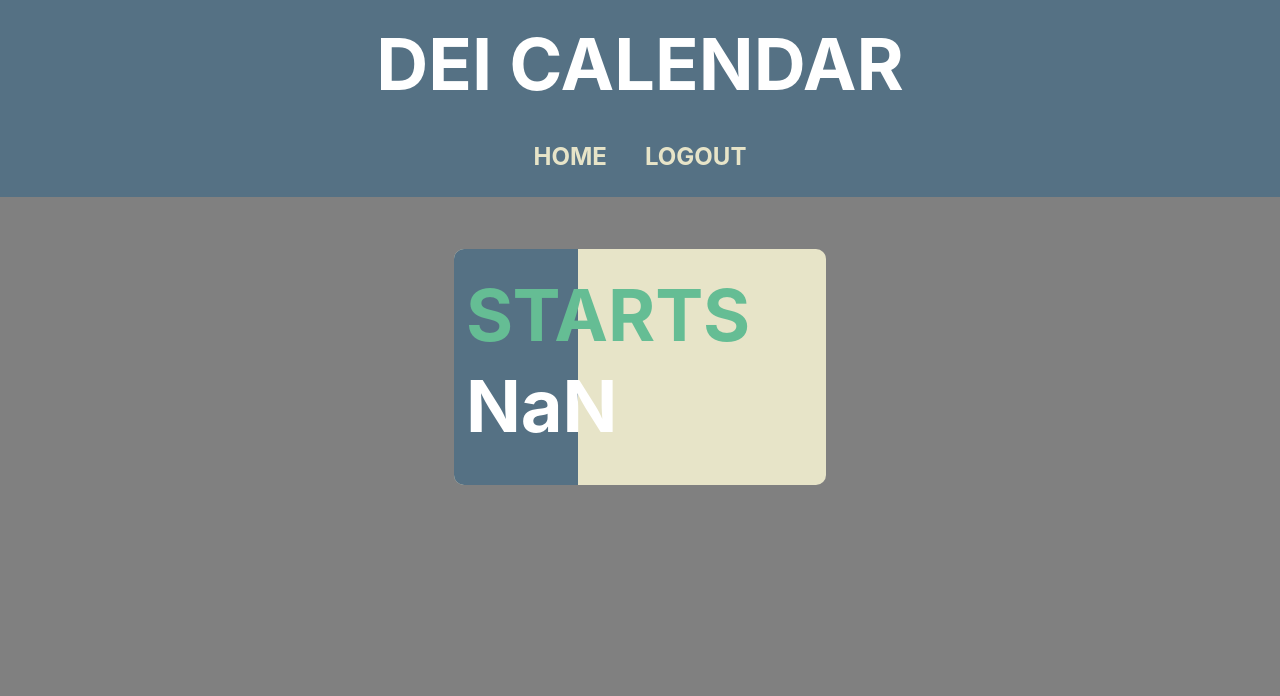
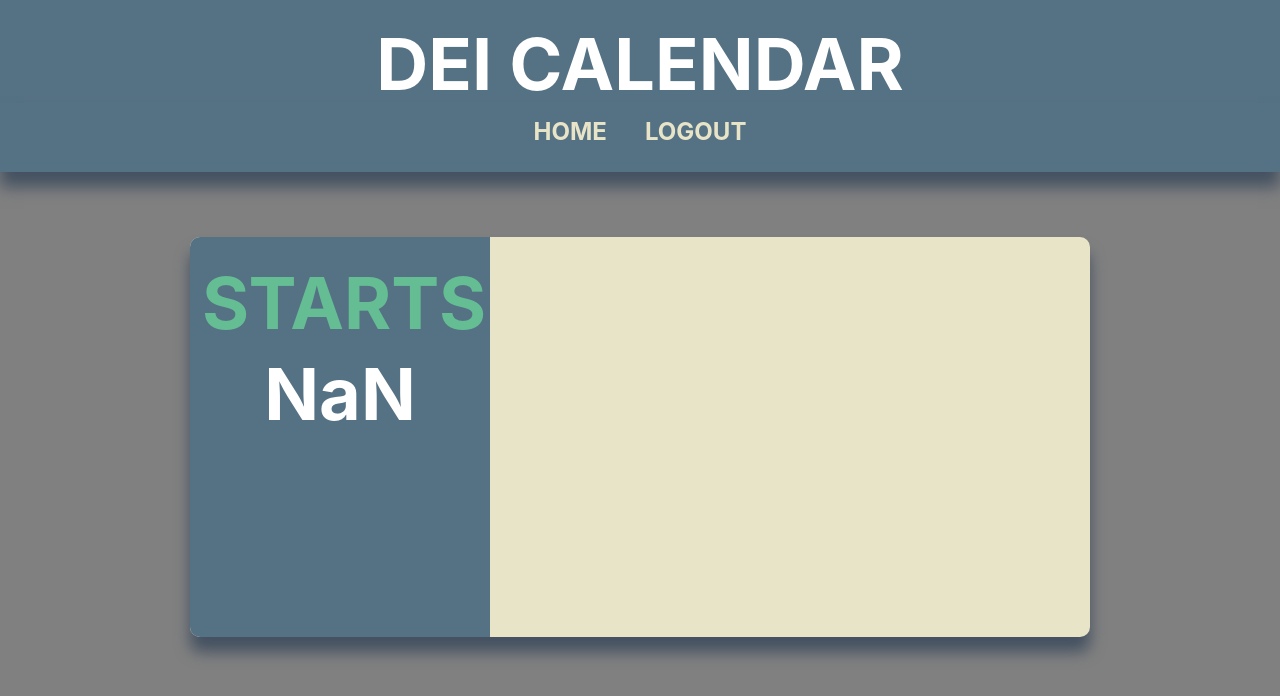
Before and after one commit to petehodnefield/project-three, a React (Create React App) app in the folder client/: page /events/1 in a window 1280 px wide. Shown: the top 696 px of the page. Built offline with nearby package versions, Linux system fonts and the light colour scheme; no server answers.

Commit message:
long card now have a uniform size

```diff
--- a/client/src/components/Home/index.js
+++ b/client/src/components/Home/index.js
@@ -15,8 +15,8 @@ function Home() {
 
   return (
     <div>
-      <header>
-        <h1 class="white big">DEI CALENDAR</h1>
+      <header className="shadow">
+        <h1 className="white big">DEI CALENDAR</h1>
       </header>
 
       <main class="columns">
--- a/client/src/components/Login/index.js
+++ b/client/src/components/Login/index.js
@@ -35,7 +35,7 @@ function Login() {
   return (
     <form
       onSubmit={handleFormSubmit}
-      className="mb-4 is-flex is-flex-direction-column is-align-items-center form-login"
+      className="mb-4 is-flex is-flex-direction-column is-align-items-center form-login shadow"
       id="#login-form"
     >
       <div className="">
--- a/client/src/components/LongCard/index.js
+++ b/client/src/components/LongCard/index.js
@@ -3,7 +3,7 @@ import React from "react";
 const months = ["January", "February", "March", "April", "May", "June", "July", "August", "September", "October", "November", "December"];
 
 function LongCard(props) {
-  let cultureCSS = "p-4 culture-tag "
+  let cultureCSS = "p-4 corner-tl culture-tag "
 
   switch (props.eventData.culture) {
     case 'Christian':
@@ -40,12 +40,12 @@ function LongCard(props) {
   }
 
   return (
-    <div className="m-5 container is-flex is-flex-direction-column is-align-items-center column">
+    <div className="m-5 container is-flex is-flex-direction-column is-align-items-center">
       {/* <button className="m-4 btn-generic " type="submit">
         + Add / - Remove Event
       </button> */}
 
-      <form className="m-4 columns">
+      <form className="m-4 long-card-size shadow columns">
         <div className="is-flex is-flex-direction-column is-align-items-center column is-one-third long-card-header">
           <h3 className="center big">STARTS</h3>
 
@@ -71,7 +71,7 @@ function LongCard(props) {
         <h3 className={cultureCSS}>{props.eventData.culture}</h3>
           <h1>{props.eventData.name}</h1>
 
-          <p className="m-3">
+          <p className="m-5">
             {props.eventData.description}
           </p>
         </div>
--- a/client/src/components/ShortCard/index.js
+++ b/client/src/components/ShortCard/index.js
@@ -43,7 +43,7 @@ function ShortCard(props) {
 
 
   return (
-    <form className="m-4 is-flex is-flex-direction-column is-align-items-center short-card-width">
+    <form className="m-4 is-flex is-flex-direction-column is-align-items-center short-card-width shadow">
       <div className="short-card full-width">
         <div className="p-2">
           <h1 className="p-0 big white">{new Date(props.eventData.date).getDate()}</h1>
--- a/client/src/components/SignUp/index.js
+++ b/client/src/components/SignUp/index.js
@@ -46,7 +46,7 @@ function SignUp() {
 
   return (
     <form
-      className="m-4 is-flex is-flex-direction-column is-align-items-center form-login"
+      className="m-4 is-flex is-flex-direction-column is-align-items-center form-login shadow"
       id="#sign-up"
       onSubmit={handleFormSubmit}
     >
--- a/client/src/index.css
+++ b/client/src/index.css
@@ -85,6 +85,11 @@ label {
 
 .full-width {
   width: 100%;
+}
+
+.long-card-size{
+  width: 1000px;
+  height: 400px;
 }
 
 .long-card-header {
@@ -226,3 +231,11 @@ nav {
 .special{
   background-color: black;
 }
+
+.shadow{
+  box-shadow: 0px 15px 15px #445161;
+}
+
+.corner-tl{
+  border-radius: 0px 8px 0px 0px;
+}
--- a/client/src/pages/Home.js
+++ b/client/src/pages/Home.js
@@ -46,12 +46,12 @@ function Home() {
 
   return (
     <>
-      <header>
+      <header className="shadow">
         <h1 className="white big">DEI CALENDAR</h1>
       </header>
       {auth.loggedIn() ? (
         <main className="">
-          <nav className="is-flex is-flex-direction-row is-justify-content-center">
+          <nav className="is-flex is-flex-direction-row is-justify-content-center shadow raise">
             <NavButtons isUserLoggedIn={auth.loggedIn}></NavButtons>
             {/* <QuickSearches></QuickSearches> */}
           </nav>
--- a/client/src/pages/singleEvent.js
+++ b/client/src/pages/singleEvent.js
@@ -21,7 +21,7 @@ const SingleEvent = (props) => {
         <h1 className="white big">DEI CALENDAR</h1>
       </header>
       <main className="">
-        <nav className="is-flex is-flex-direction-column is-align-items-center is-one-quarter">
+        <nav className="is-flex is-flex-direction-column is-align-items-center is-one-quarter raise shadow">
           <NavButtons isUserLoggedIn={auth.loggedIn}></NavButtons>
           {/* <QuickSearches></QuickSearches> */}
         </nav>
```
